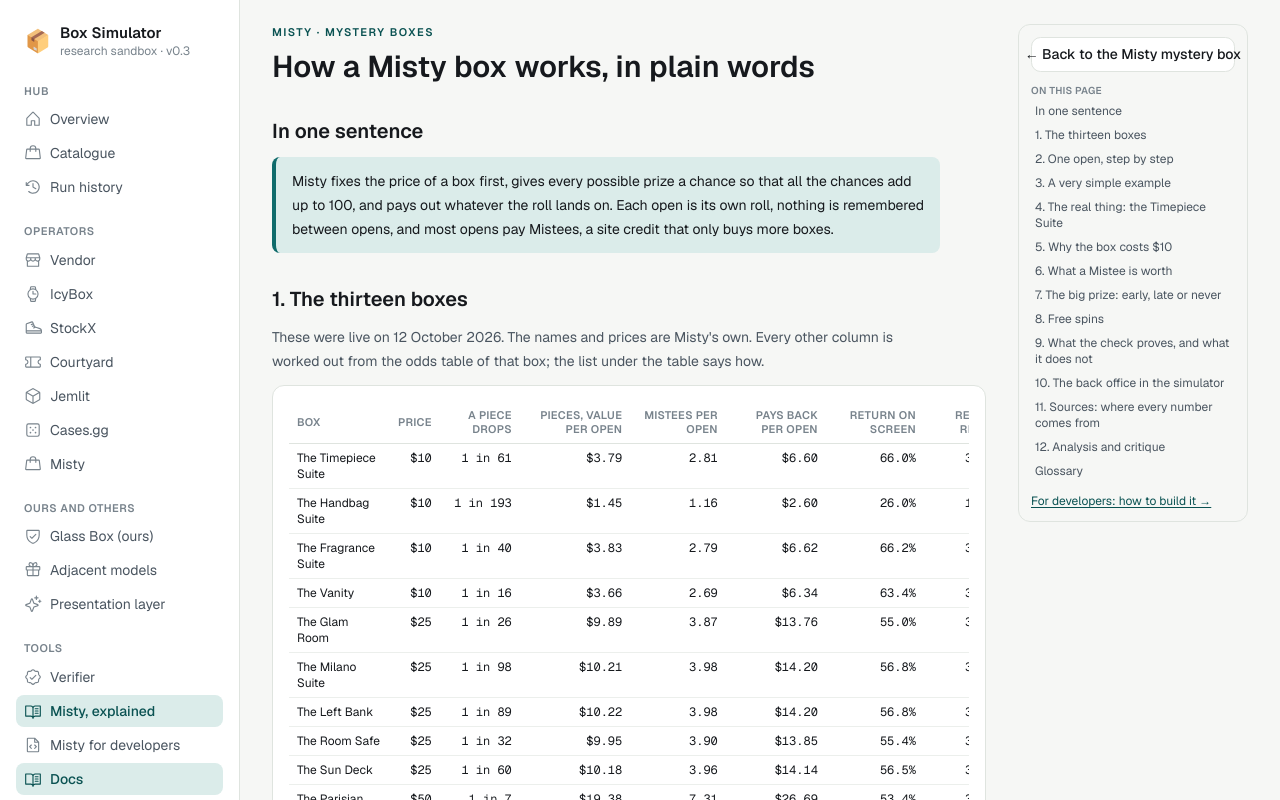
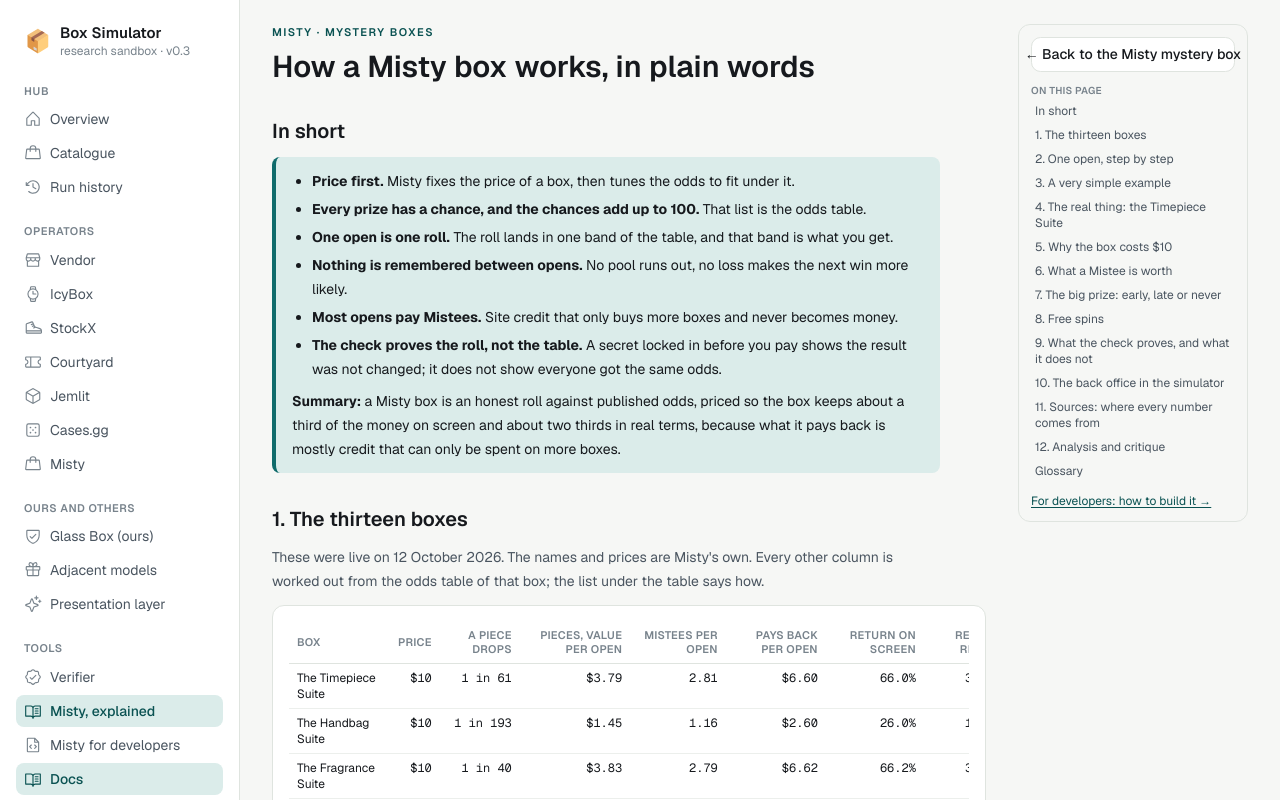
Before and after one commit to Optinet-Solutions-AI/mys_sim, a Next.js app: page /docs/misty in a window 1280 px wide. Shown: the top 800 px of the page. Built offline with nearby package versions, Linux system fonts and the light colour scheme.

Commit message:
Explanation page: the opening is now six bullets and a one-line summary
Co-Authored-By: Claude Fable 5.1 <noreply@anthropic.com>

```diff
--- a/src/app/docs/misty/page.tsx
+++ b/src/app/docs/misty/page.tsx
@@ -53,7 +53,7 @@ function Legend({ title = "What each column means", items }: { title?: string; i
 }
 
 const TOC = [
-  ["one-sentence", "In one sentence"],
+  ["one-sentence", "In short"],
   ["boxes", "1. The thirteen boxes"],
   ["one-open", "2. One open, step by step"],
   ["little-box", "3. A very simple example"],
@@ -159,9 +159,31 @@ export default function MistyDocsPage() {
       </header>
 
       <section className="space-y-3">
-        <H2 id="one-sentence">In one sentence</H2>
+        <H2 id="one-sentence">In short</H2>
         <Callout>
-          Misty fixes the price of a box first, gives every possible prize a chance so that all the chances add up to 100, and pays out whatever the roll lands on. Each open is its own roll, nothing is remembered between opens, and most opens pay Mistees, a site credit that only buys more boxes.
+          <ul className="list-disc space-y-1 pl-5">
+            <li>
+              <b>Price first.</b> Misty fixes the price of a box, then tunes the odds to fit under it.
+            </li>
+            <li>
+              <b>Every prize has a chance, and the chances add up to 100.</b> That list is the odds table.
+            </li>
+            <li>
+              <b>One open is one roll.</b> The roll lands in one band of the table, and that band is what you get.
+            </li>
+            <li>
+              <b>Nothing is remembered between opens.</b> No pool runs out, no loss makes the next win more likely.
+            </li>
+            <li>
+              <b>Most opens pay Mistees.</b> Site credit that only buys more boxes and never becomes money.
+            </li>
+            <li>
+              <b>The check proves the roll, not the table.</b> A secret locked in before you pay shows the result was not changed; it does not show everyone got the same odds.
+            </li>
+          </ul>
+          <p className="mt-2">
+            <b>Summary:</b> a Misty box is an honest roll against published odds, priced so the box keeps about a third of the money on screen and about two thirds in real terms, because what it pays back is mostly credit that can only be spent on more boxes.
+          </p>
         </Callout>
       </section>
 
```
Also changed, not shown: 1 other file (tests, documents, lock files or other folders).
